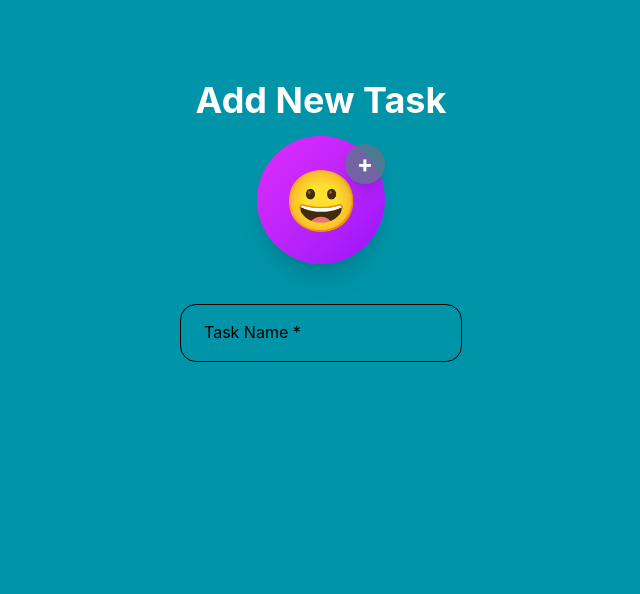
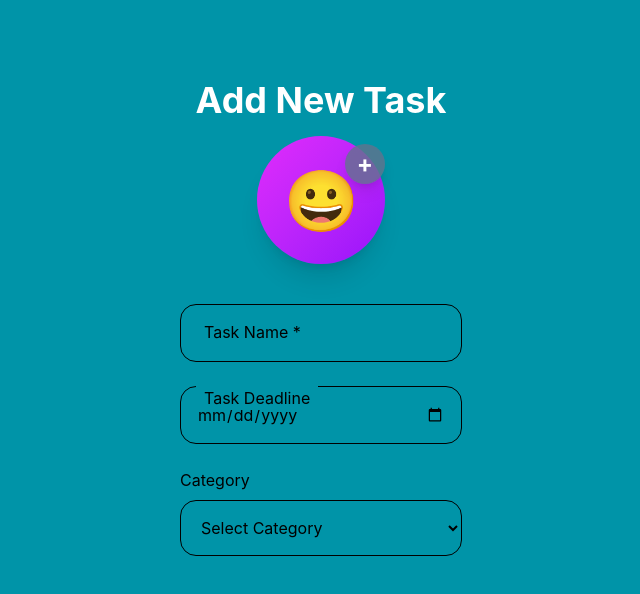
Before and after one commit to Noushidh/taskflow-pro, a React (Vite) app: page /add-task in a window 1280 px wide. Shown: the top 594 px of the page, without its empty margins (319-959 px from the left). Built offline with nearby package versions, Linux system fonts and the light colour scheme.

Commit message:
feat(form): add reusable category select component

```diff
--- /dev/null
+++ b/src/components/FormSelect.tsx
@@ -0,0 +1,25 @@
+type FormSelectProps = {
+  label: string;
+};
+
+function FormSelect({ label }: FormSelectProps) {
+  return (
+    <div className="mt-6">
+      <label className="block mb-2 text-black">
+        {label}
+      </label>
+
+      <select className="w-full p-4 rounded-2xl border border-black">
+        <option value="">Select Category</option>
+        <option value="coding">💻 Coding</option>
+        <option value="education">📚 Education</option>
+        <option value="work">💼 Work</option>
+        <option value="personal">🏠 Personal</option>
+        <option value="goals">🎯 Goals</option>
+        <option value="other">📅 Other</option>
+      </select>
+    </div>
+  );
+}
+
+export default FormSelect;
--- a/src/components/TaskForm.tsx
+++ b/src/components/TaskForm.tsx
@@ -1,5 +1,6 @@
 import EmojiPickerButton from "./EmojiPickurButton";
 import FormInput from "./FormInput";
+import FormSelect from "./FormSelect";
 
 function TaskForm() {
   return (
@@ -11,7 +12,8 @@ function TaskForm() {
       <EmojiPickerButton />
 
     <FormInput label="Task Name *"/>
-
+    <FormInput label="Task Deadline" type="date"/>
+    <FormSelect label="Category"/>
     </div>
   );
 }
```
